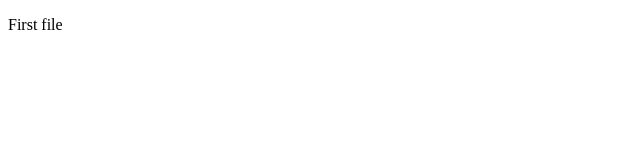
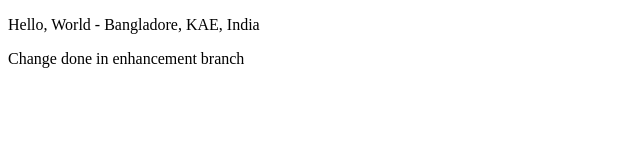
Before and after one commit to bogdanovskaa/Demo_Project_Repo_VM, a plain HTML site: page index.html in a window 1280 px wide. Shown: the whole page, without its empty margins (0-640 px from the left). Drawn offline with Linux system fonts and the light colour scheme.

Commit message:
enhancement commit

```diff
--- a/index.html
+++ b/index.html
@@ -7,6 +7,7 @@
     <title>Document</title>
 </head>
 <body>
-    <p>First file</p>
+    <p>Hello, World - Bangladore, KAE, India</p>
+    <p>Change done in enhancement branch</p>
 </body>
 </html>
```
